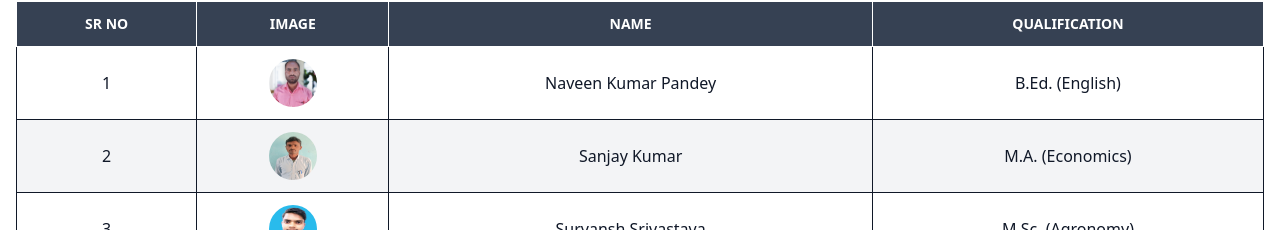
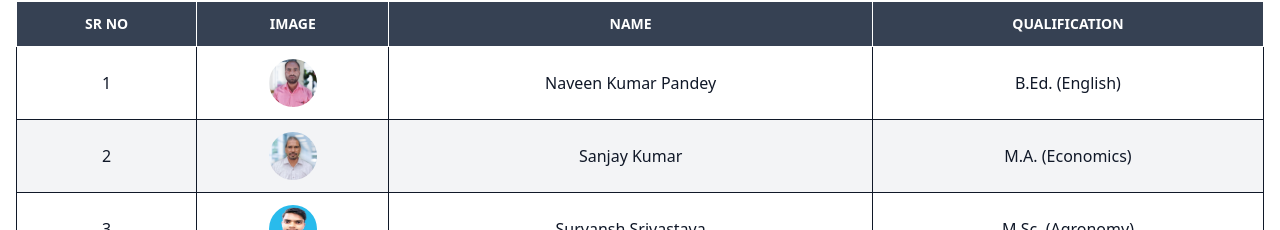
Before and after one commit to gurudev383/Gurucharan, a React (Vite) app: page /staff in a window 1280 px wide. Shown: the part 259-489 px from the top of the page. Built offline with nearby package versions, Linux system fonts and the light colour scheme.

Commit message:
Update Staff

```diff
--- a/src/components/Staff/Staff.jsx
+++ b/src/components/Staff/Staff.jsx
@@ -1,61 +1,27 @@
-import React from "react";
-import { useState } from "react";
-//Images
-import Naveen from '../../../src/assets/Principal.png'
-import Sanjay from '../../../public/MsgDesk/Manager.png'
-import Suryansh from '../../../public/MsgDesk/Directer.jpg'
-import Nanha from '../../../public/Staff/Nanha_Lal.png'
-import Mahmood from '../../../public/Staff/Mahmood.jpg'
-import SanjayRaj from '../../../public/Staff/Sanjay.jpg'
-import Dummy from '../../../src/assets/teacher.png'
+import React, { useState } from "react";
+
+// Images
+import Naveen from "../../../src/assets/Principal.png";
+import Sanjay from "../../../public/MsgDesk/Manager.png";
+import Suryansh from "../../../public/MsgDesk/Directer.jpg";
+import Nanha from "../../../public/Staff/Nanha_Lal.png";
+import Mahmood from "../../../public/Staff/Mahmood.jpg";
+import SanjayRaj from "../../../public/Staff/Sanjay.jpg";
+import Dummy from "../../../src/assets/teacher.png";
 
 const staffMembers = [
-  {
-    id: 1,
-    name: "Naveen Kumar Pandey",
-    qualification: "B.Ed. (English)",
-    image: Naveen,
-  },
-  {
-    id: 2,
-    name: "Sanjay Kumar",
-    qualification: "M.A. (Economics)",
-    image: SanjayRaj,
-  },
-  {
-    id: 3,
-    name: "Suryansh Srivastava",
-    qualification: "M.Sc. (Agronomy)",
-    image: Suryansh,
-  },
-  {
-    id: 4,
-    name: "Nanha Lal",
-    qualification: "B.Ed. (English)",
-    image: Nanha,
-  },
-  {
-    id: 5,
-    name: "Rakesh Kumar Maurya",
-    qualification: "M.Sc. (Math)",
-    image: Dummy,
-  },
-  {
-    id: 6,
-    name: "Mahmood Ali",
-    qualification: "B.Ed. (SST)",
-    image: Mahmood,
-  },
-  {
-    id: 7,
-    name: "Sanjay Raj",
-    qualification: "B.A",
-    image: SanjayRaj,
-  },
+  { id: 1, name: "Naveen Kumar Pandey", qualification: "B.Ed. (English)", image: Naveen },
+  { id: 2, name: "Sanjay Kumar", qualification: "M.A. (Economics)", image: Sanjay },
+  { id: 3, name: "Suryansh Srivastava", qualification: "M.Sc. (Agronomy)", image: Suryansh },
+  { id: 4, name: "Nanha Lal", qualification: "B.Ed. (English)", image: Nanha },
+  { id: 5, name: "Rakesh Kumar Maurya", qualification: "M.Sc. (Math)", image: Dummy },
+  { id: 6, name: "Mahmood Ali", qualification: "B.Ed. (SST)", image: Mahmood },
+  { id: 7, name: "Sanjay Raj", qualification: "B.A", image: SanjayRaj },
 ];
 
 export default function Staff() {
-  const [viewMode, setViewMode] = useState("table"); // Default to table view
+  const [viewMode, setViewMode] = useState("table"); // Default view
+  const [selectedImage, setSelectedImage] = useState(null); // Lightbox state
 
   return (
     <div className="container mx-auto p-4">
@@ -64,7 +30,7 @@ export default function Staff() {
       {/* Toggle Button */}
       <div className="flex justify-center mb-6">
         <button
-        style={{background: "#0D0C22"}}
+          style={{ background: "#0D0C22" }}
           onClick={() => setViewMode(viewMode === "table" ? "card" : "table")}
           className="bg-gray-600 text-white px-4 py-2 rounded-lg shadow-md hover:bg-blue-700 transition"
         >
@@ -95,7 +61,8 @@ export default function Staff() {
                     <img
                       src={staff.image}
                       alt={staff.name}
-                      className="w-12 h-12 rounded-full mx-auto"
+                      className="w-12 h-12 rounded-full mx-auto cursor-pointer hover:scale-110 hover:shadow-lg hover:-translate-y-1 transition-transform duration-300"
+                      onClick={() => setSelectedImage(staff.image)}
                     />
                   </td>
                   <td className="py-3 px-4 border">{staff.name}</td>
@@ -106,7 +73,7 @@ export default function Staff() {
           </table>
         </div>
       ) : (
-        // Card View
+        // Card View (With Hover Effect)
         <div className="grid grid-cols-1 md:grid-cols-3 gap-6">
           {staffMembers.map((staff) => (
             <div
@@ -116,7 +83,8 @@ export default function Staff() {
               <img
                 src={staff.image}
                 alt={staff.name}
-                className="w-44 h-44 rounded-full mx-auto mb-4"
+                className="w-44 h-44 rounded-full mx-auto mb-4 cursor-pointer hover:scale-110 hover:shadow-lg hover:-translate-y-1 transition-transform duration-300"
+                onClick={() => setSelectedImage(staff.image)}
               />
               <h3 className="text-2xl font-bold text-gray-900">{staff.name}</h3>
               <p className="text-gray-800 text-xl mt-2">{staff.qualification}</p>
@@ -124,9 +92,24 @@ export default function Staff() {
           ))}
         </div>
       )}
+
+      {/* Lightbox Modal */}
+      {selectedImage && (
+        <div
+          className="fixed inset-0 bg-black bg-opacity-80 flex items-center justify-center z-50"
+          onClick={() => setSelectedImage(null)}
+        >
+          <div className="relative bg-white p-4 rounded-lg shadow-lg">
+            <button
+              className="absolute top-2 right-2 bg-red-500 text-white rounded-full px-3 py-1 text-lg"
+              onClick={() => setSelectedImage(null)}
+            >
+              ×
+            </button>
+            <img src={selectedImage} alt="Staff" className="w-[400px] h-auto rounded-lg" />
+          </div>
+        </div>
+      )}
     </div>
   );
 }
-
-
-// export default Staff;
```
